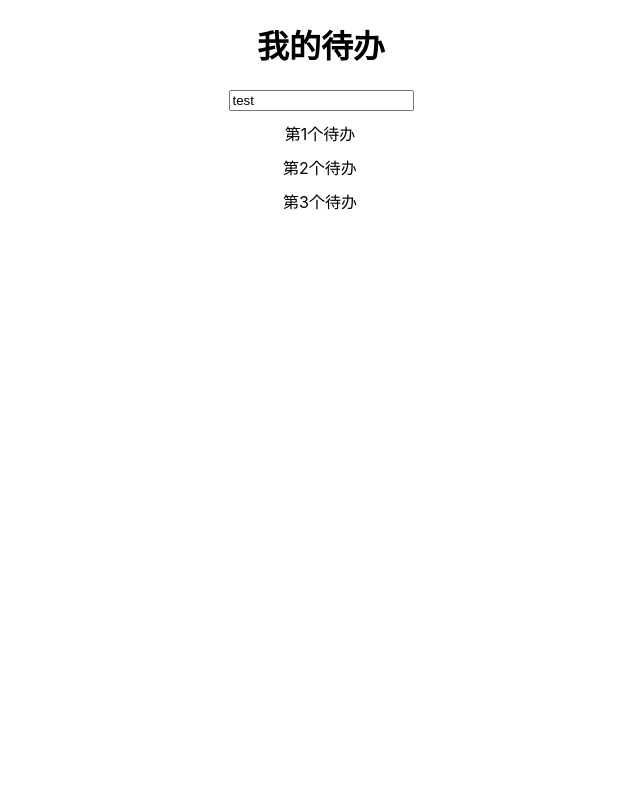
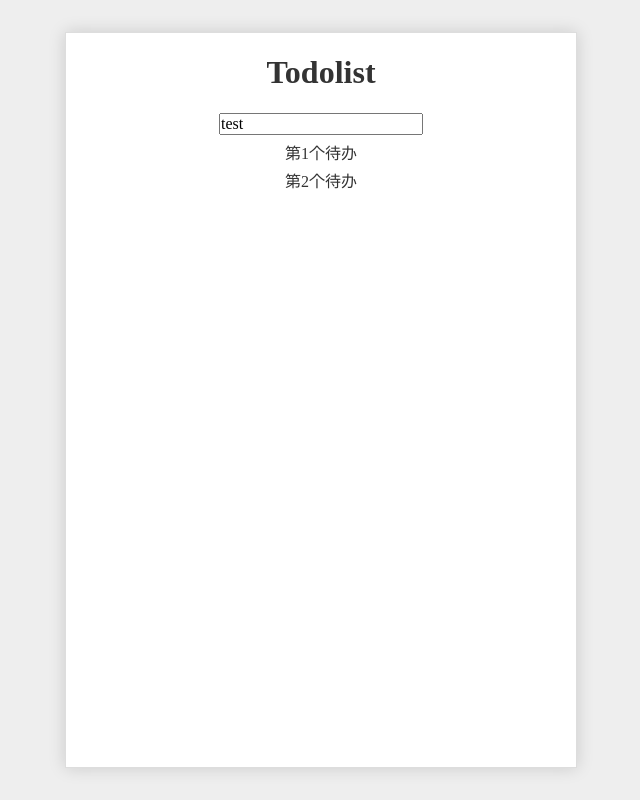
Before and after one commit to zhangzejun3/Todolist, a React (Create React App) app: page / in a window 1280 px wide. Shown: the whole page, without its empty margins (319-959 px from the left). Built offline with nearby package versions, Linux system fonts and the light colour scheme.

Commit message:
更新样式

```diff
--- a/package.json
+++ b/package.json
@@ -3,6 +3,7 @@
   "version": "0.1.0",
   "private": true,
   "dependencies": {
+    "normalize.css": "^8.0.1",
     "react": "^16.6.3",
     "react-dom": "^16.6.3",
     "react-scripts": "2.1.1"
--- a/src/App.css
+++ b/src/App.css
@@ -2,20 +2,15 @@ body{
     text-align: center;
 }
 .App{
-    /* border: 1px solid black; */
+    border: 1px solid #ddd;
+    color: #333;
+    background: #fff;
+    margin: 2em;
+    padding: 0 1em;
+    min-height: 20em;
+    min-width: 32em;
+    box-shadow: 0 0 1em hsla(0,0%,0%,0.15);
 }
-.App h1{
-    /* border: 1px solid red; */
+.App ol li{
+    margin: 10px;
 }
-.App input{
-    /* border: 1px solid red; */
-}
-.App ol{
-    /* border: 1px solid green; */
-    margin: 10px;;
-}
-.App li{
-    /* border: 1px solid red; */
-    margin: 10px;
-    margin-left: -32px;
-}
--- a/src/App.js
+++ b/src/App.js
@@ -1,5 +1,7 @@
 import React, { Component } from 'react'
 import './App.css'
+import 'normalize.css'
+import './reset.css'
 import TodoInput from './TodoInput'
 import TodoItem from './TodoItem'
 
@@ -10,8 +12,7 @@ class App extends Component {
             newTodo: 'test',
             todoList: [
                 { id: 1, title: '第1个待办' },
-                { id: 2, title: '第2个待办' },
-                { id: 3, title: '第3个待办' }
+                { id: 2, title: '第2个待办' }
             ]
         }
     }
@@ -21,7 +22,7 @@ class App extends Component {
         })
         return (
             <div className='App'>
-                <h1>我的待办</h1>
+                <h1>Todolist</h1>
                 <div className="inputWrapper">
                 <TodoInput content={this.state.newTodo}/>
                 </div>
--- a/src/index.css
+++ b/src/index.css
@@ -1,21 +1,8 @@
-body {
-  margin: 0;
-  padding: 0;
-  font-family: -apple-system, BlinkMacSystemFont, "Segoe UI", "Roboto", "Oxygen",
-    "Ubuntu", "Cantarell", "Fira Sans", "Droid Sans", "Helvetica Neue",
-    sans-serif;
-  -webkit-font-smoothing: antialiased;
-  -moz-osx-font-smoothing: grayscale;
+body{
+  background: #eee;
 }
-code {
-  font-family: source-code-pro, Menlo, Monaco, Consolas, "Courier New",
-    monospace;
-}
-ol{
-  list-style: none;
-}
-ul{
+#root{
   display: flex;
   justify-content: center;
-  align-items: center;
+  min-height: 100vh;
 }
--- /dev/null
+++ b/src/reset.css
@@ -0,0 +1,14 @@
+*{
+    margin: 0;
+    padding: 0;
+    box-sizing: border-box;
+}
+*::after,*::before{
+    box-sizing: border-box;
+}
+ul,ol,dl{
+    list-style: none;
+}
+a{
+    color:inherit;
+}
```
Also changed, not shown: 20 other files (tests, documents, lock files or other folders).
